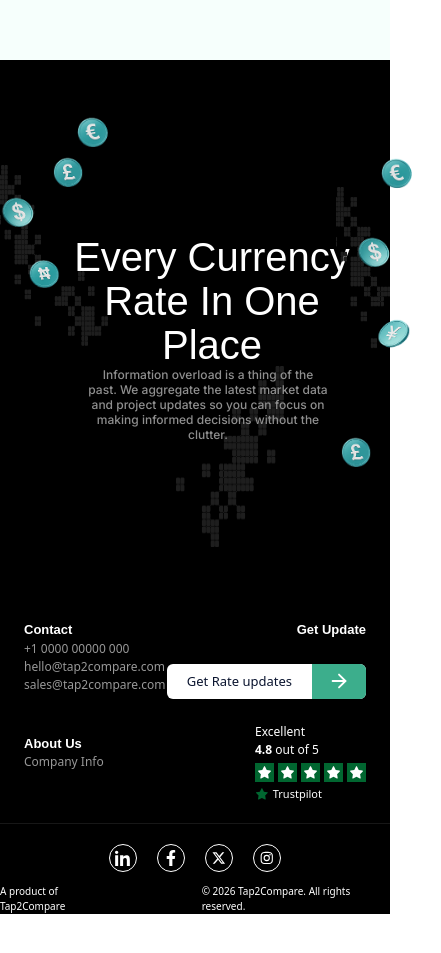
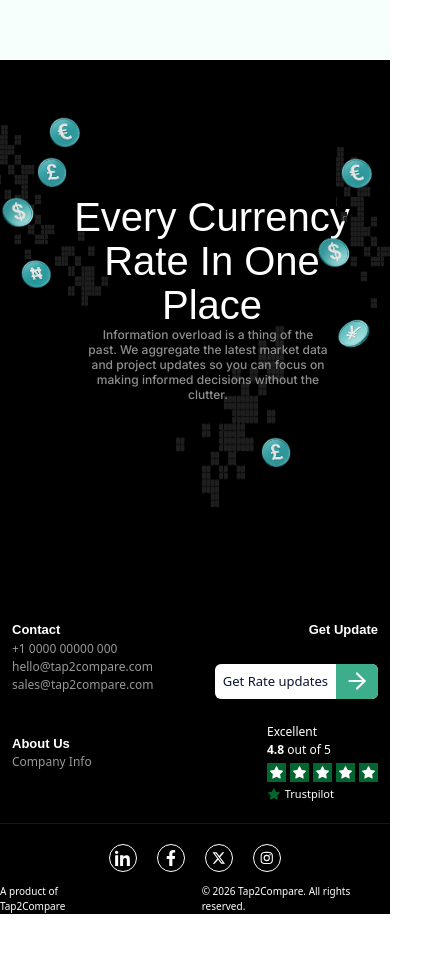
Before and after one commit to AbiolaDave/t2c, a Next.js app: page / in a window 390 px wide. Shown: the part 2474-3427 px from the top of the page, 441 px wide, since content can reach past the window. Built offline with nearby package versions, Linux system fonts and the light colour scheme; a web font is replaced by a local one.

Commit message:
second commit

```diff
--- a/src/components/Footer/MobileFooter.tsx
+++ b/src/components/Footer/MobileFooter.tsx
@@ -15,14 +15,14 @@ const UpperFooter = () => {
             alt="Euro Coin"
             width={100}
             height={100}
-            className="w-[40.04px] h-[35.78px] lg:w-23.25 lg:h-21.25 mt-10 lg:mt-20.25 absolute ml-14 lg:ml-39.25 z-10"
+            className="w-[40.04px] h-[35.78px] lg:w-23.25 lg:h-21.25 mt-10 lg:mt-20.25 absolute ml-7 lg:ml-39.25 z-10"
           />
           <Image
             src="/pound.png"
             alt="Pound Coin"
             width={100}
             height={100}
-            className="w-[40.04px] h-[35.78px] lg:w-23.25 lg:h-21.25 mt-20 lg:mt-30.25 absolute ml-8 lg:ml-12 z-20"
+            className="w-[40.04px] h-[35.78px] lg:w-23.25 lg:h-21.25 mt-20 lg:mt-30.25 absolute ml-4 lg:ml-12 z-20"
           />
           <Image
             src="/dollar.png"
@@ -36,7 +36,7 @@ const UpperFooter = () => {
             alt="Naira Coin"
             width={100}
             height={100}
-            className="w-[40.04px] h-[35.78px] lg:w-23.25 lg:h-21.25 mt-45 lg:mt-90.25 absolute ml-2 lg:ml-39.25 z-40"
+            className="w-[40.04px] h-[35.78px] lg:w-23.25 lg:h-21.25 mt-45 lg:mt-90.25 absolute ml-0 lg:ml-39.25 z-40"
           />
         </div>
 
@@ -46,32 +46,32 @@ const UpperFooter = () => {
             alt="Euro Coin"
             width={100}
             height={100}
-            className="w-[40.04px] h-[35.78px] lg:w-23.25 lg:h-21.25 mt-20.25 absolute ml-90 lg:ml-250"
+            className="w-[40.04px] h-[35.78px] lg:w-23.25 lg:h-21.25 mt-20.25 absolute ml-80 lg:ml-250"
           />
           <Image
             src="/dollar.png"
             alt="Dollar Coin"
             width={100}
             height={100}
-            className="w-[40.04px] h-[35.78px] lg:w-23.25 lg:h-21.25 mt-40 lg:mt-70.25 absolute ml-85 lg:ml-300"
+            className="w-[40.04px] h-[35.78px] lg:w-23.25 lg:h-21.25 mt-40 lg:mt-70.25 absolute ml-75 lg:ml-300"
           />
           <Image
             src="/yen.png"
             alt="Yen Coin"
             width={100}
             height={100}
-            className="w-[40.04px] h-[35.78px] lg:w-23.25 lg:h-21.25 mt-60 lg:mt-110.25 absolute ml-90 lg:ml-280"
+            className="w-[40.04px] h-[35.78px] lg:w-23.25 lg:h-21.25 mt-60 lg:mt-110.25 absolute ml-80 lg:ml-280"
           />
           <Image
             src="/pound.png"
             alt="Pound Coin"
             width={100}
             height={100}
-            className="w-[40.04px] h-[35.78px] lg:w-23.25 lg:h-21.25 mt-90 lg:mt-160.25 absolute ml-80 lg:ml-240"
+            className="w-[40.04px] h-[35.78px] lg:w-23.25 lg:h-21.25 mt-90 lg:mt-160.25 absolute ml-60 lg:ml-240"
           />
         </div>
 
-        <div className="w-166.25 h-82.25 mx-auto mt-40 lg:mt-70 z-30">
+        <div className="w-166.25 h-82.25 mx-auto mt-30 lg:mt-70 z-30">
           <h1 className="font-sunflower font-medium ml-14 lg:ml-0 text-[40px]/[43.75px] lg:text-[76px]/[77px] text-center text-white max-w-70 lg:max-w-169.25">
             Every Currency Rate In One Place
           </h1>
@@ -84,7 +84,7 @@ const UpperFooter = () => {
 
         <Image
           src="/vector.png"
-          alt="vector"
+          alt=""
           width={400}
           height={400}
           className="w-[108.35px] h-[181.02px] lg:w-129.5 lg:h-137.75 lg:-mt-120.5 -mt-100 -ml-4 lg:-ml-6"
@@ -92,7 +92,7 @@ const UpperFooter = () => {
 
         <Image
           src="/vector2.png"
-          alt="vector"
+          alt=""
           width={400}
           height={400}
           className="w-[108.35px] h-[181.02px] lg:w-129.5 lg:h-137.75 mt-5 lg:-mt-50.5 ml-40 lg:ml-90"
@@ -100,7 +100,7 @@ const UpperFooter = () => {
 
         <Image
           src="/vector.png"
-          alt="vector"
+          alt=""
           width={400}
           height={400}
           className="w-[108.35px] h-[181.02px] lg:w-129.5 lg:h-137.75 -mt-90 lg:-mt-120.5 ml-80 lg:ml-300"
@@ -109,7 +109,7 @@ const UpperFooter = () => {
 
       {/* ===================== LOWER FOOTER (IMPROVED) ===================== */}
       <div className="w-full bg-black">
-        <div className="flex justify-between mb-5 px-6 lg:px-0 max-w-7xl ">
+        <div className="flex justify-between mb-5 px-3 lg:px-0 max-w-7xl ">
           {/* LEFT */}
           <div className="flex flex-col gap-10">
             <div>
@@ -144,11 +144,11 @@ const UpperFooter = () => {
             </p>
 
             <div className="flex bg-white rounded-md overflow-hidden">
-              <p className="px-5 py-2 text-[#0A142F] text-[13px]">
+              <p className="px-2 py-2 text-[#0A142F] text-[13px]">
                 Get Rate updates
               </p>
-              <div className="bg-[#3CAE8C] px-4 flex items-center text-white">
-                <ArrowRight size={22} />
+              <div className="bg-[#3CAE8C] px-2 flex items-center text-white">
+                <ArrowRight size={26} />
               </div>
             </div>
 
--- a/src/components/Rate/index.tsx
+++ b/src/components/Rate/index.tsx
@@ -76,13 +76,13 @@ const Rate = () => {
           </div>
         </div>
       </div>
-      <div className="absolute overflow-hidden w-full">
+      <div className="overflow-hidden w-full">
         <Image
           src="/coinhalf.png"
           alt="coinhalf"
           width={100}
           height={100}
-          className="absolute w-32.25 h-25.75  lg:h-75 -mt-5 lg:w-55  lg:ml-250 lg:-mt-10 object-fill z-30"
+          className="absolute w-32.25 h-25.75 ml-72 lg:h-75 -mt-5 lg:w-55  lg:ml-250 lg:-mt-10 object-fill z-30"
         />
       </div>
     </div>
```
